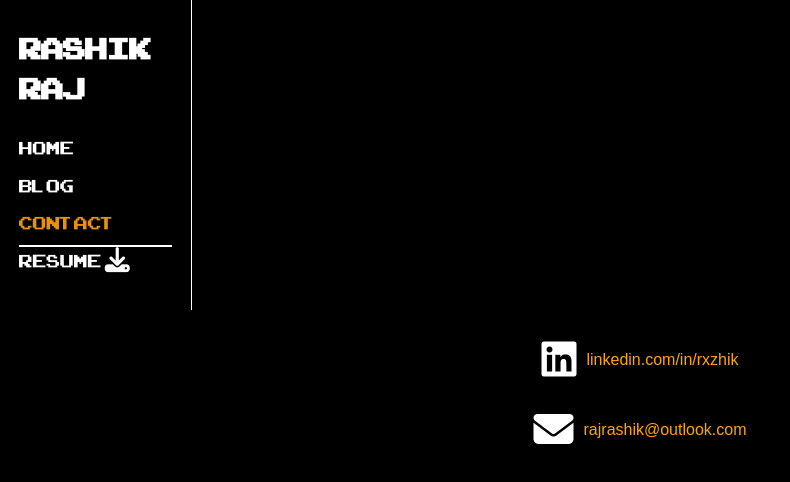
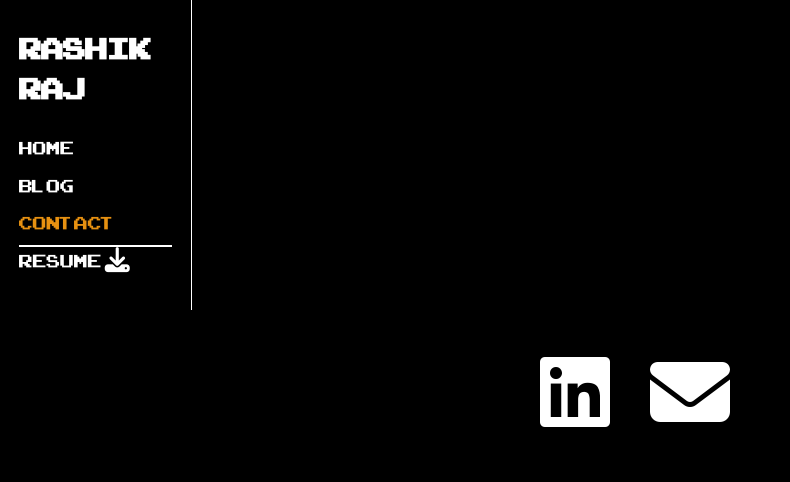
Before and after one commit to rxzhik/portfolio-website, a React (Vite) app in the folder frontend/: page /contact in a window 1280 px wide. Shown: the top 482 px of the page, without its empty margins (0-790 px from the left). Built offline with nearby package versions, Linux system fonts and the light colour scheme; no server answers.

Commit message:
updated the contact page

```diff
--- a/frontend/src/routes/Contact.tsx
+++ b/frontend/src/routes/Contact.tsx
@@ -13,15 +13,11 @@ const Contact: React.FC = () => {
             rel="noopener noreferrer"
             className="icon-link"
           >
-            <i className="fab fa-linkedin"></i>
+            <i className="fab fa-linkedin fa-2x"></i>
           </a>
-          <span className="contact-text">linkedin.com/in/rxzhik</span>
-        </div>
-        <div className="contact-row">
-          <a href="mailto:rajrashik@outlook.com" className="icon-link">
-            <i className="fas fa-envelope"></i>
+          <a href="mailto:rajrashik@outlook.com?subject=Hello%20There&body=I%20wanted%20to%20reach%20out..." className="icon-link">
+            <i className="fas fa-envelope fa-2x"></i>
           </a>
-          <span className="contact-text">rajrashik@outlook.com</span>
         </div>
       </div>
     </div>
--- a/frontend/src/styles/Contact.css
+++ b/frontend/src/styles/Contact.css
@@ -33,9 +33,10 @@
 
   .contact-row {
     display: flex;
+    flex-direction: row;
     align-items: center;
     margin-bottom: 10px;
-    font-size: 40px;
+    gap: 30px;
   }
 
   .icon-link {
@@ -46,7 +47,7 @@
   }
 
   .icon-link:hover {
-    color: #0e76a8; /* LinkedIn blue */
+    color: #e79111; /* LinkedIn blue */
   }
 
   .contact-text {
```
